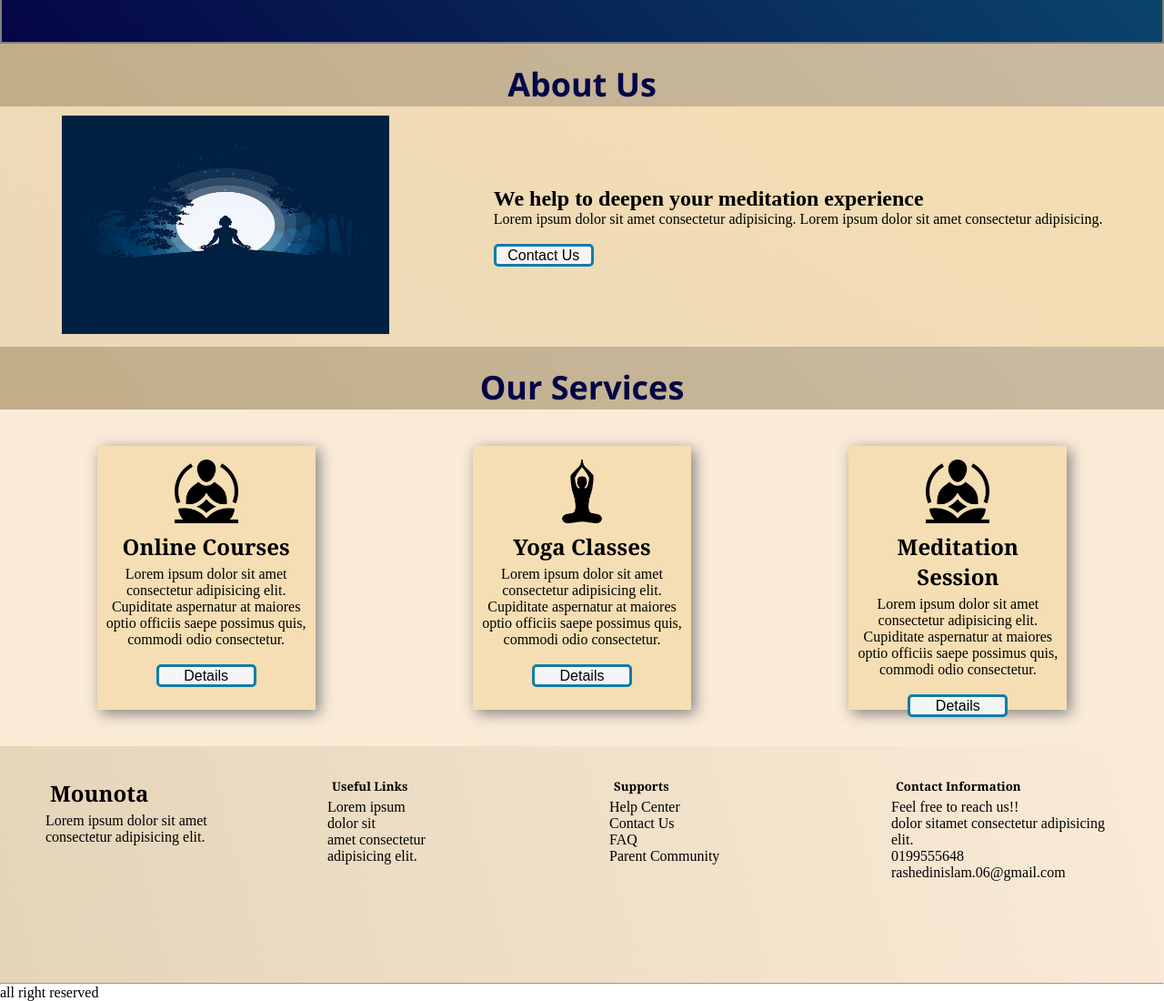
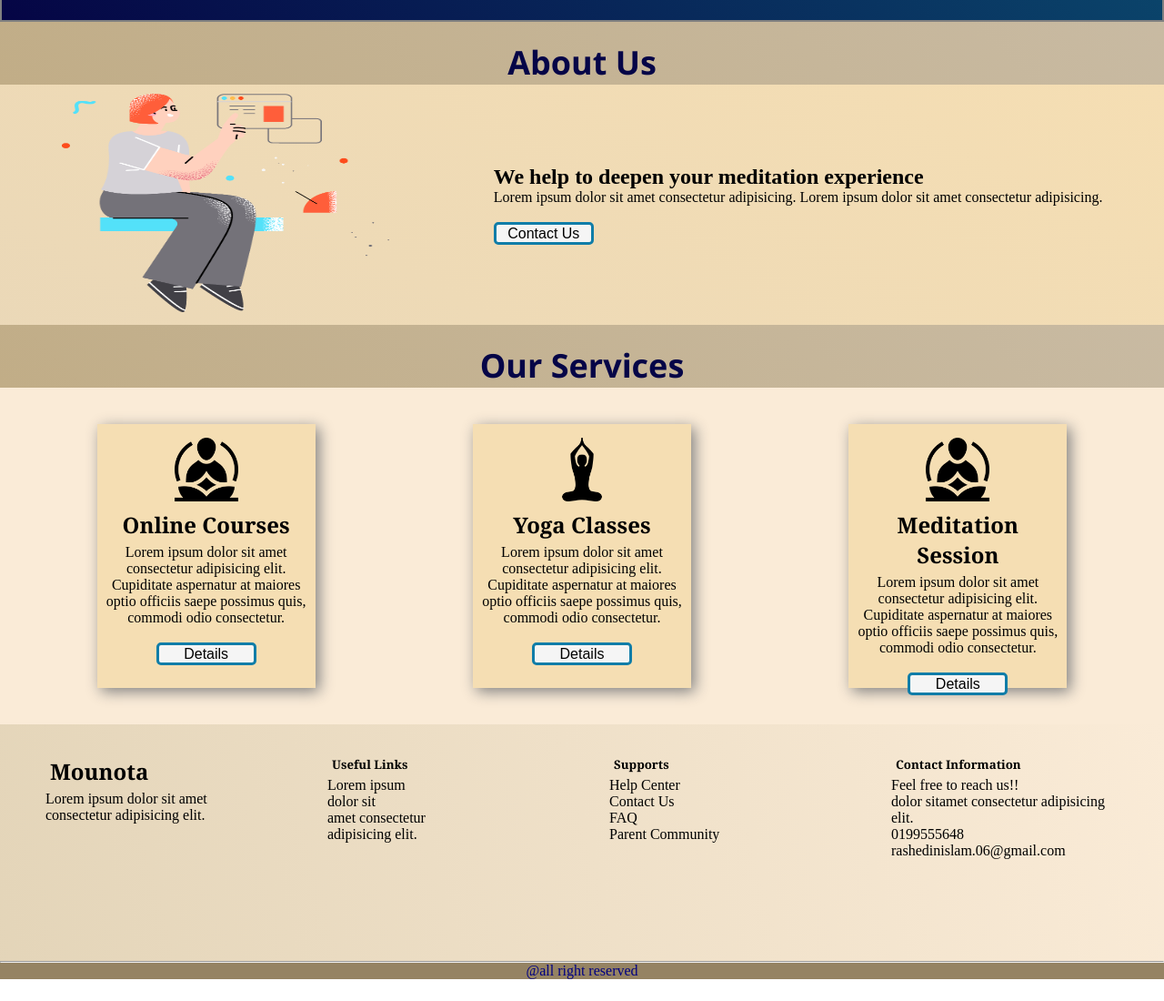
Before and after one commit to RU063/CP-R1, a plain HTML site: page index.html in a window 1280 px wide. Shown: the part 920-2020 px from the top of the page at 91% size. After the commit the page ends 1996 px from the top, so only its background shows below. Drawn offline with Linux system fonts and the light colour scheme.

Commit message:
footer added

```diff
--- a/Style/stylish.css
+++ b/Style/stylish.css
@@ -7,7 +7,8 @@ color: white;
 list-style: none;
 display: flex;
 justify-content: space-around;
-align-items: center;}
+align-items: center;
+height: 100px;}
 .img{
   width: 120px;
   padding-left: 20px;
@@ -130,6 +131,8 @@ align-items: center;}
 .line{border-top: 1px solid black;
 
 }
-#last{
+.last{
   text-align: center;
+  color: navy;
+  background-color: rgb(149, 131, 99);
 }
--- a/index.html
+++ b/index.html
@@ -44,6 +44,7 @@
     <h1 class="about-title">About Us</h1>
   <div class="about-container">
 
+
     <div class="about-info">
       <h1>We help to deepen your meditation experience</h1>
       <p>Lorem ipsum dolor sit amet consectetur adipisicing.
@@ -52,7 +53,7 @@
       <button class="btn box-btn">Contact Us</button>
     </div>
     <div class="about-photo">
-      <img class="banner-img" src="./Images/meditation.jpg" alt="">
+      <img class="banner-img" src="./Images/section.png" alt="">
     </div>
   </div>
   </section>
@@ -85,8 +86,7 @@
 
     </div>
   </section>
-  </main>
-<footer>
+  <section>
     <div class="footer-container">
       <div class="footer-box">
 
@@ -110,11 +110,14 @@
         <br>0199555648
       <br>rashedinislam.06@gmail.com</p>
       </div>
+    </section>
+  </main>
+<footer class="last">
+  <hr>
+  @all right reserved
+</footer>
 
-  </div>
-  <div>
-    <p id="last"><hr>all right reserved</p>
-  </div>
-</footer>
+
+
 </body>
 </html>
```
Also changed, not shown: Images/section.png (added). Lines whose indentation alone changed are shown as unchanged.
